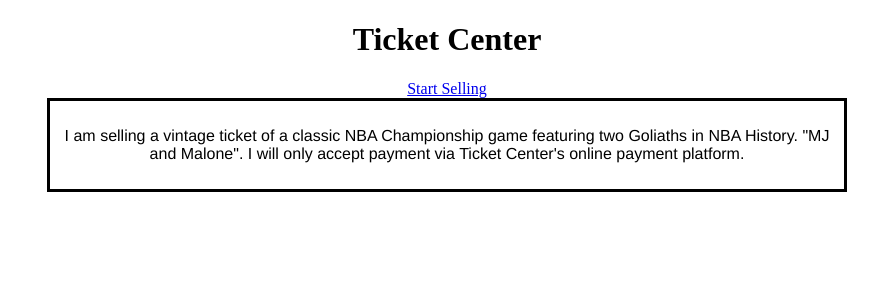
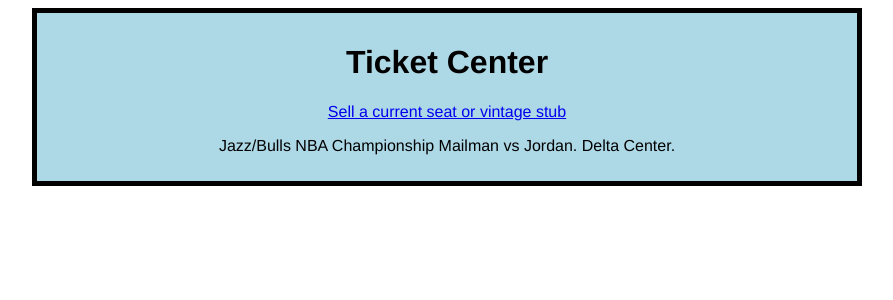
Before and after one commit to johns28y/TICKETCENTER, a PHP site: page / in a window 1280 px wide. Shown: the top 300 px of the page, without its empty margins (193-1086 px from the left). Run offline with PHP 8.4, Linux system fonts and the light colour scheme.

Commit message:
no message

```diff
--- a/mockup/index.html
+++ b/mockup/index.html
@@ -7,19 +7,19 @@
     </title>
   </head>
   <body>
-    <div class="design">
+    <div class="center">
       <h1>
         Ticket Center
       </h1>
       <a href = "composer.html" >
-        Start Selling
+        Sell a current seat or vintage stub
       </a>
-      <div class="display-ticket" id = "Ticket" name = "NBA Chicago/Utah" title = "Nba Championship Mailman vs Jordan. Delta Center">
-        <p> I am selling a vintage ticket of a classic NBA Championship game
-            featuring two Goliaths in NBA History. "MJ and Malone".
-            I will only accept payment via Ticket Center's online payment platform.
+      <div class="display-ticketinformation" id = "Ticket" name = "NBA Chicago/Utah" title = "Nba Championship Mailman vs Jordan. Delta Center">
+        <p>
+          Jazz/Bulls NBA Championship Mailman vs Jordan. Delta Center.
         </p>
       </div>
+     </div>
     </div>
   </body>
 </html>
--- a/mockup/styles.css
+++ b/mockup/styles.css
@@ -1,23 +1,18 @@
 
-.display-ticket {
+.display-ticketinformation {
     font-family: Helvetica;
     font-size: 12 pt;
-    border: 3px solid black;
-    padding: 10px;
 }
 
-.design {
+.center{
+    text-align: center;
+    background-color: #ADD8E6;
     max-width: 800px;
-    font:Helvetica;
+    font-family:Helvetica;
+    padding: 10px;
+    border: 5px solid black;
+    font-size: 12pt;
     text-align: center;
     margin-left: auto;
     margin-right: auto;
 }
-
-.body {
-    color: lightblue;
-}
-.center{
-    text-align: center;
-    border: 3px solid black;
-}
--- a/website/insert.php
+++ b/website/insert.php
@@ -1,11 +1,11 @@
-$conn = new PDO ($dsn, $username, $password );
+$conn = new PDO (bulletinboard, root, " ");
 if (!$connection) {
     die('Connection failed', mysql_error());
 }
 if(isset $_POST['submit']) {
     $title = $_POST['title'];
     $body = $_POST['body'];
-    $timestamp = date("Y-m-d h:i:sa");
-    $query = mysql_query("insert into post(title,body,date) values ($title, $body, $timestamp)");
+    $timestamp = date('Y-m-d H:i:s');
+    $query = mysql_query("INSERT INTO posts (title, body, date) VALUES ($title, $body, $timestamp)");
     }
 mysql_close($connection);
```
Also changed, not shown: mockup/details.html (+3 -4 lines).
